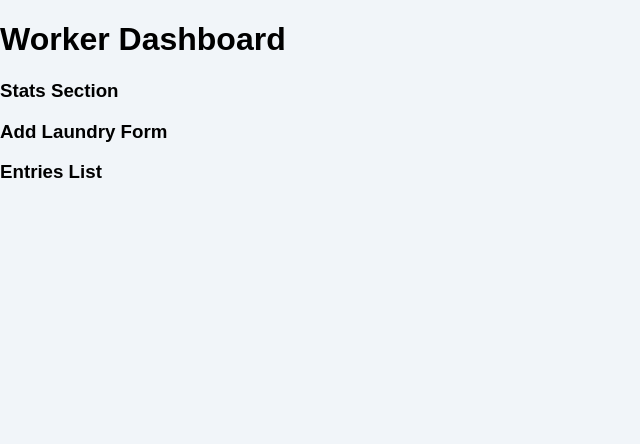
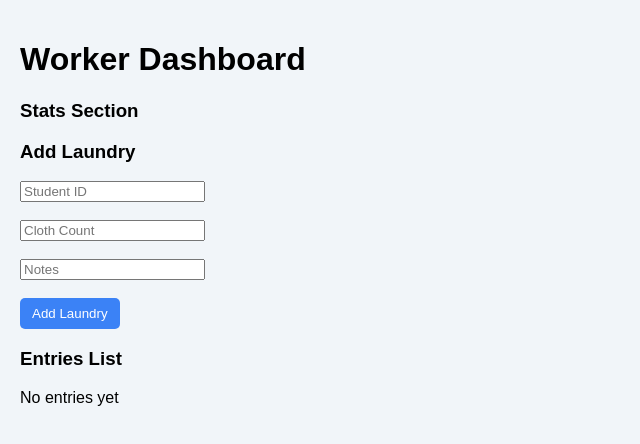
Before and after one commit to meetgupta996/vastra-saarthi, a React (Vite) app in the folder laundry-system/: page /worker in a window 1280 px wide. Shown: the top 444 px of the page, without its empty margins (0-640 px from the left). Built offline with nearby package versions, Linux system fonts and the light colour scheme; sample sign-in values are in the browser's storage.

Commit message:
implemented adding laundry form

```diff
--- a/laundry-system/src/pages/WorkerLogin.jsx
+++ b/laundry-system/src/pages/WorkerLogin.jsx
@@ -7,15 +7,17 @@ export default function WorkerLogin() {
   const [error, setError] = useState("");
 
   const navigate = useNavigate();
-  const { pin } = useLaundry(); // 🔥 MUST use context
+  const { pin } = useLaundry();
 
   const handleLogin = () => {
-    if (pinInput === pin) {
-      sessionStorage.setItem("auth", "true"); // 🔥 REQUIRED
+    if (pinInput.toString() === pin.toString()) {
+      sessionStorage.setItem("auth", "true");
       navigate("/worker");
     } else {
       setError("Wrong PIN");
     }
+    console.log("Entered:", pinInput);
+    console.log("Actual PIN:", pin);
   };
 
   return (
--- a/laundry-system/src/pages/WorkerPortal.jsx
+++ b/laundry-system/src/pages/WorkerPortal.jsx
@@ -1,22 +1,116 @@
 import { Navigate } from "react-router-dom";
+import { useLaundry } from "../context/LaundryContext";
+import { useState } from "react";
 
 export default function WorkerPortal() {
   const isAuth = sessionStorage.getItem("auth");
 
-  // 🔥 PROTECT ROUTE
+  // protect route
   if (!isAuth) {
     return <Navigate to="/worker-login" />;
   }
 
+  const { entries, addEntry } = useLaundry();
+
+  const [studentId, setStudentId] = useState("");
+  const [clothCount, setClothCount] = useState("");
+  const [notes, setNotes] = useState("");
+  const [error, setError] = useState("");
+
+  // added entry handler
+  const handleAdd = () => {
+    const result = addEntry(studentId, Number(clothCount), notes);
+
+    if (!result.success) {
+      setError(result.message);
+      return;
+    }
+
+    // reset form
+    setStudentId("");
+    setClothCount("");
+    setNotes("");
+    setError("");
+  };
+
   return (
-    <div>
+    <div style={{ padding: "20px" }}>
       <h1>Worker Dashboard</h1>
 
+      {/* STATS (placeholder for now) */}
       <h3>Stats Section</h3>
 
-      <h3>Add Laundry Form</h3>
+      {/* ADDED LAUNDRY FORM */}
+      <section>
+        <h3>Add Laundry</h3>
 
-      <h3>Entries List</h3>
+        <input
+          type="text"
+          placeholder="Student ID"
+          value={studentId}
+          onChange={(e) => setStudentId(e.target.value)}
+        />
+
+        <br />
+        <br />
+
+        <input
+          type="number"
+          placeholder="Cloth Count"
+          value={clothCount}
+          onChange={(e) => setClothCount(e.target.value)}
+        />
+
+        <br />
+        <br />
+
+        <input
+          type="text"
+          placeholder="Notes"
+          value={notes}
+          onChange={(e) => setNotes(e.target.value)}
+        />
+
+        <br />
+        <br />
+
+        <button onClick={handleAdd}>Add Laundry</button>
+
+        {error && <p style={{ color: "red" }}>{error}</p>}
+      </section>
+
+      {/* ENTRIES LIST */}
+      <section>
+        <h3>Entries List</h3>
+
+        {entries.length === 0 ? (
+          <p>No entries yet</p>
+        ) : (
+          entries.map((e) => (
+            <div
+              key={e.id}
+              style={{
+                border: "1px solid #ccc",
+                margin: "10px 0",
+                padding: "10px",
+              }}
+            >
+              <p>
+                <strong>ID:</strong> {e.studentId}
+              </p>
+              <p>
+                <strong>Clothes:</strong> {e.clothCount}
+              </p>
+              <p>
+                <strong>Status:</strong> {e.status}
+              </p>
+              <p>
+                <strong>Notes:</strong> {e.notes}
+              </p>
+            </div>
+          ))
+        )}
+      </section>
     </div>
   );
 }
```
